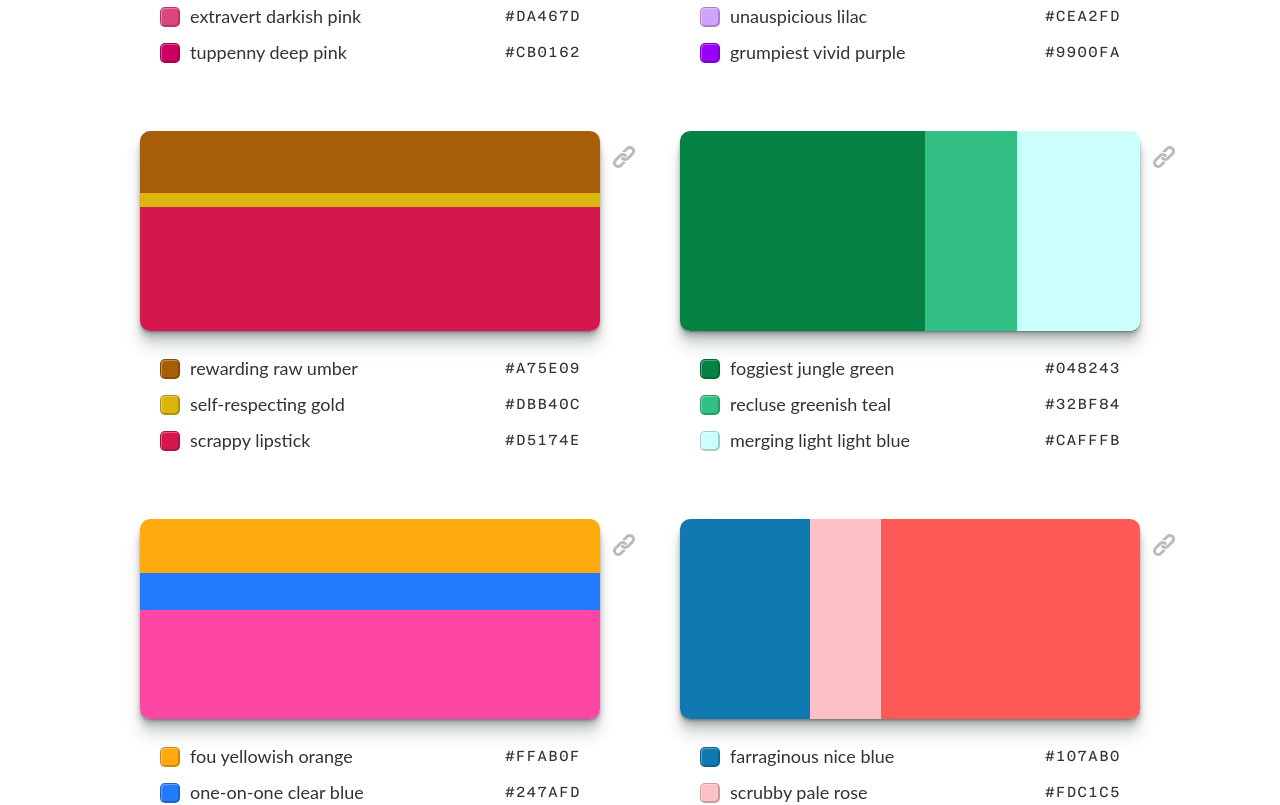
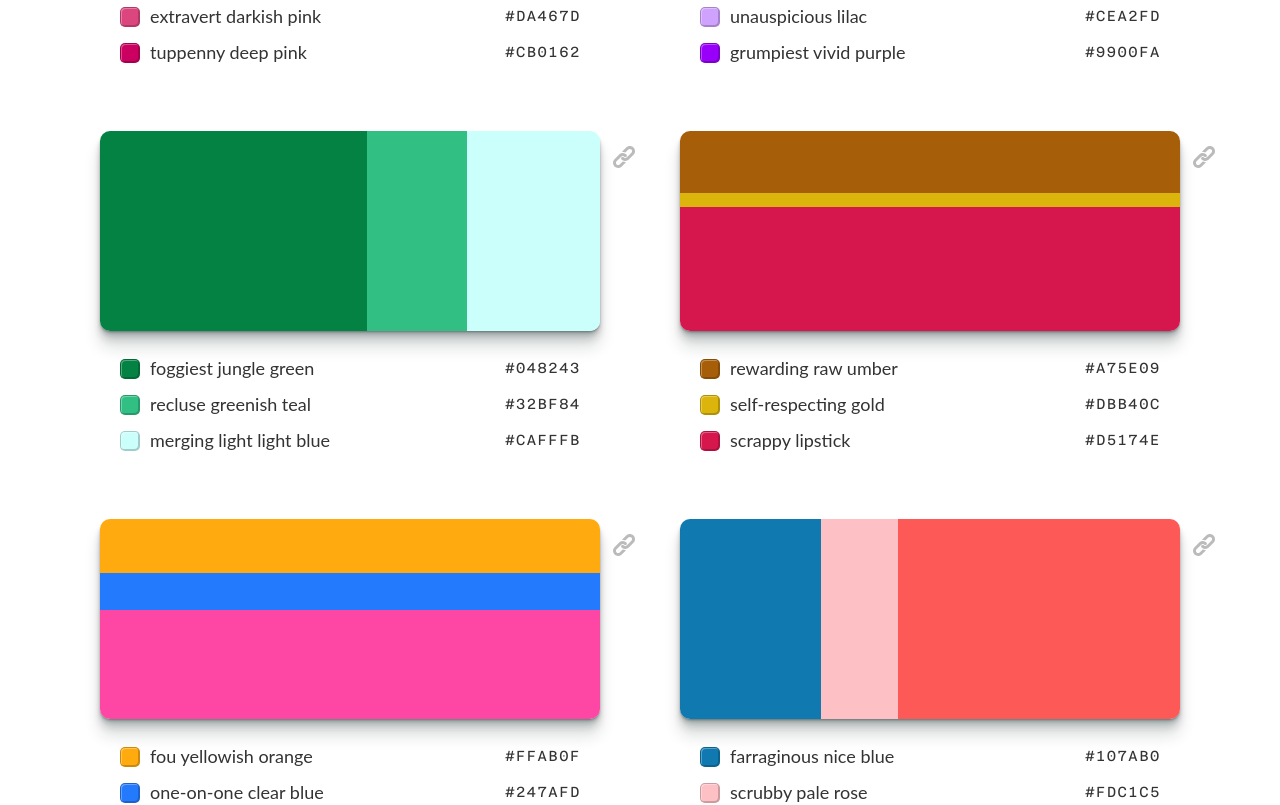
Before and after one commit to adamfuhrer/colors.lol, an Angular app: page / in a window 1280 px wide. Shown: the part 1740-2545 px from the top of the page. Built offline with nearby package versions, Linux system fonts and the light colour scheme; a web font is replaced by a local one.

Commit message:
improve mobile styles, color palette direction fixes

```diff
--- a/src/app/components/color-palette/color-palette.component.html
+++ b/src/app/components/color-palette/color-palette.component.html
@@ -1,4 +1,4 @@
-<div class="palette" [style.flex-direction]="isPaletteDirectionVertical ? 'column' : 'row'" >
+<div class="palette" [style.flex-direction]="isPaletteDirectionVertical ? 'row' : 'column'" >
   <div class="color"
        [style.background]="colors[0].hex"
        [style.flex-grow]="paletteIdLength % 2 === 0 ? paletteIdLength : paletteIdLength / 2">
--- a/src/app/components/color-palette/color-palette.component.scss
+++ b/src/app/components/color-palette/color-palette.component.scss
@@ -115,8 +115,9 @@
       }
     }
 
-    .palette {
-      border-radius: 0;
+    .description {
+      padding-left: 0;
+      padding-right: 0;
     }
   }
 }
--- a/src/app/components/homepage/homepage.component.html
+++ b/src/app/components/homepage/homepage.component.html
@@ -3,7 +3,7 @@
     <app-color-palette *ngIf="paletteParam === null || paletteParam === getPaletteParamId(palette)"
                        [isShowingLinkButton]="paletteParam !== getPaletteParamId(palette)"
                        [colors]="palette"
-                       [isPaletteDirectionVertical]="i % 2 === 0">
+                       [isPaletteDirectionVertical]="(i + 1) % 4 === 0 || i % 4 === 0">
     </app-color-palette>
   </ng-container>
   <h5 *ngIf="paletteParam && !isPaletteFound()" class="empty">
--- a/src/app/components/homepage/homepage.component.scss
+++ b/src/app/components/homepage/homepage.component.scss
@@ -11,7 +11,7 @@
     grid-template-columns: 1fr 1fr;
     grid-gap: 60px 80px;
     justify-items: center;
-    max-width: 1120px;
+    max-width: 1200px;
     width: 100%;
     padding-left: 60px;
     padding-right: 60px;
@@ -75,6 +75,8 @@
   @media screen and (max-width: $breakpoint-medium) {
     &.is-showing-single-palette {
       .content-wrapper {
+        max-width: 620px;
+
         ::ng-deep {
           .palette {
             height: 160px;
@@ -94,8 +96,8 @@
 
   @media screen and (max-width: $breakpoint-small) {
     .content-wrapper {
-      padding-left: 0;
-      padding-right: 0;
+      padding-left: 20px;
+      padding-right: 20px;
       max-width: 100%;
     }
   }
--- a/src/app/components/homepage/homepage.component.ts
+++ b/src/app/components/homepage/homepage.component.ts
@@ -127,6 +127,20 @@ export class HomepageComponent implements OnInit {
     ],
     [
       {
+        hex: '#048243',
+        description: 'foggiest jungle green',
+      },
+      {
+        hex: '#32bf84',
+        description: 'recluse greenish teal'
+      },
+      {
+        hex: '#cafffb',
+        description: 'merging light light blue'
+      }
+    ],
+    [
+      {
         hex: '#a75e09',
         description: 'rewarding raw umber',
       },
@@ -137,20 +151,6 @@ export class HomepageComponent implements OnInit {
       {
         hex: '#d5174e',
         description: 'scrappy lipstick'
-      }
-    ],
-    [
-      {
-        hex: '#048243',
-        description: 'foggiest jungle green',
-      },
-      {
-        hex: '#32bf84',
-        description: 'recluse greenish teal'
-      },
-      {
-        hex: '#cafffb',
-        description: 'merging light light blue'
       }
     ],
     [
@@ -267,6 +267,20 @@ export class HomepageComponent implements OnInit {
     ],
     [
       {
+        hex: '#82a67d',
+        description: 'uninviting greyish green',
+      },
+      {
+        hex: '#2dfe54',
+        description: 'cultrate bright light green'
+      },
+      {
+        hex: '#825f87',
+        description: 'muttering dusty purple'
+      }
+    ],
+    [
+      {
         hex: '#000133',
         description: 'piscine very dark blue'
       },
@@ -277,20 +291,6 @@ export class HomepageComponent implements OnInit {
       {
         hex: '#d8dcd6',
         description: 'work-shy light grey ',
-      }
-    ],
-    [
-      {
-        hex: '#82a67d',
-        description: 'uninviting greyish green',
-      },
-      {
-        hex: '#2dfe54',
-        description: 'cultrate bright light green'
-      },
-      {
-        hex: '#825f87',
-        description: 'muttering dusty purple'
       }
     ],
     [
@@ -480,20 +480,6 @@ export class HomepageComponent implements OnInit {
     ],
     [
       {
-        hex: '#f19e8e',
-        description: 'muddled blush',
-      },
-      {
-        hex: '#f6688e',
-        description: 'heterodyne rosy pink'
-      },
-      {
-        hex: '#f8d561',
-        description: 'picked light mustard'
-      }
-    ],
-    [
-      {
         hex: '#214761',
         description: 'compulsive dark slate blue',
       },
@@ -621,6 +607,20 @@ export class HomepageComponent implements OnInit {
     ],
     [
       {
+        hex: '#677a04',
+        description: 'unblenching olive green',
+      },
+      {
+        hex: '#ffe5ad',
+        description: 'thousandfold pale peach'
+      },
+      {
+        hex: '#33b864',
+        description: 'appropriate cool green'
+      }
+    ],
+    [
+      {
         hex: '#826d8c',
         description: 'bivalvular grey purple',
       },
@@ -631,20 +631,6 @@ export class HomepageComponent implements OnInit {
       {
         hex: '#84597e',
         description: 'ivied dull purple'
-      }
-    ],
-    [
-      {
-        hex: '#677a04',
-        description: 'unblenching olive green',
-      },
-      {
-        hex: '#ffe5ad',
-        description: 'thousandfold pale peach'
-      },
-      {
-        hex: '#33b864',
-        description: 'appropriate cool green'
       }
     ],
     [
@@ -889,6 +875,20 @@ export class HomepageComponent implements OnInit {
     ],
     [
       {
+        hex: '#fd8d49',
+        description: 'held orangeish',
+      },
+      {
+        hex: '#fdde6c',
+        description: 'psychrometric pale gold'
+      },
+      {
+        hex: '#f43605',
+        description: 'panting orangish red'
+      }
+    ],
+    [
+      {
         hex: '#3c4142',
         description: 'honorable charcoal grey',
       },
@@ -899,20 +899,6 @@ export class HomepageComponent implements OnInit {
       {
         hex: '#edc8ff',
         description: 'prothetic light lilac'
-      }
-    ],
-    [
-      {
-        hex: '#fd8d49',
-        description: 'held orangeish',
-      },
-      {
-        hex: '#fdde6c',
-        description: 'psychrometric pale gold'
-      },
-      {
-        hex: '#f43605',
-        description: 'panting orangish red'
       }
     ],
     [
@@ -1055,6 +1041,20 @@ export class HomepageComponent implements OnInit {
       {
         hex: '#000000',
         description: 'divorced black'
+      }
+    ],
+    [
+      {
+        hex: '#f19e8e',
+        description: 'muddled blush',
+      },
+      {
+        hex: '#f6688e',
+        description: 'heterodyne rosy pink'
+      },
+      {
+        hex: '#f8d561',
+        description: 'picked light mustard'
       }
     ],
     [
```
